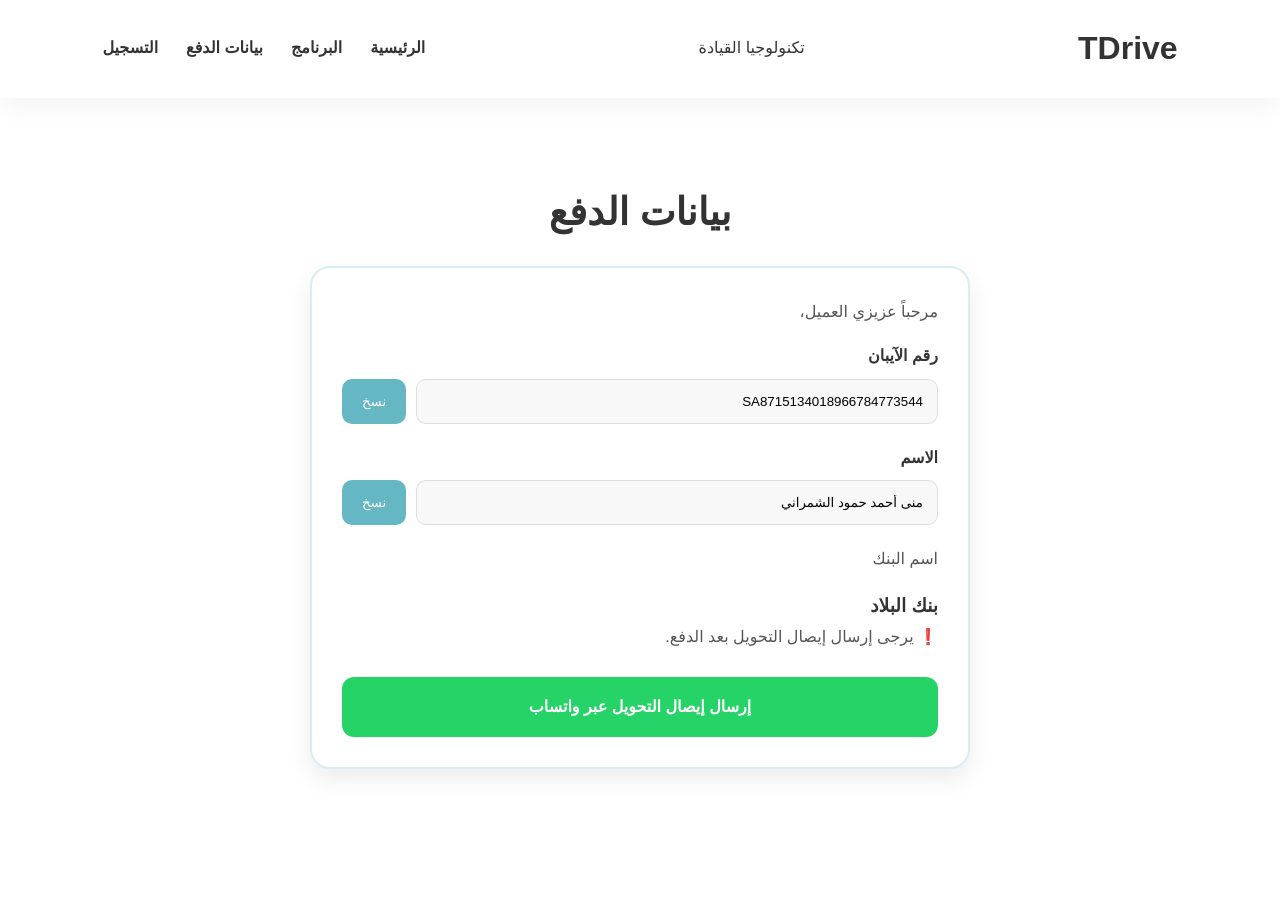
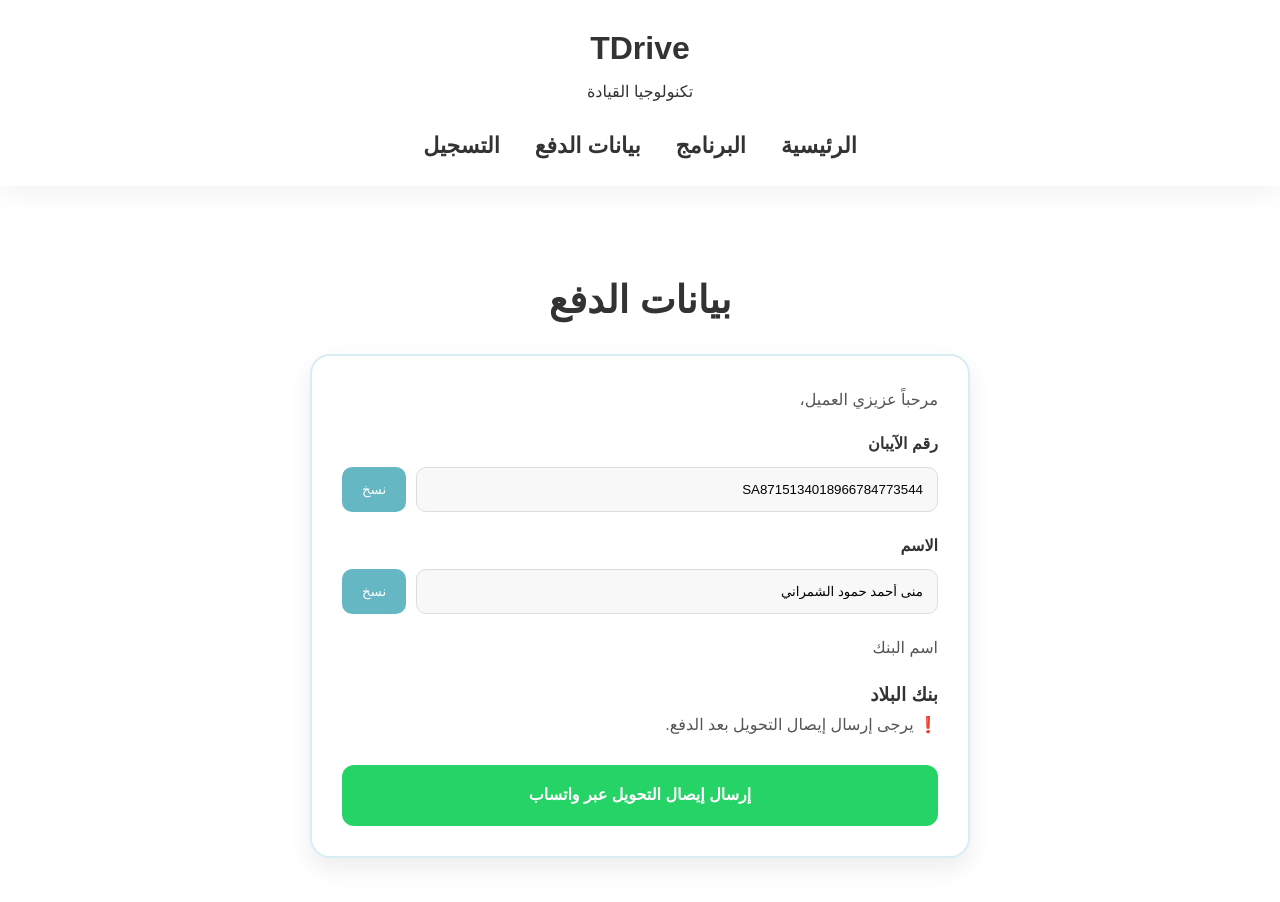
Before and after one commit to LuxM-pixel/TDrive, a plain HTML site: page payment.html in a window 1280 px wide. Before the commit the page ends 849 px from the top, so only its background shows below. Drawn offline with Linux system fonts and the light colour scheme.

Commit message:
Refactor header and nav styles in style.css
Updated header and nav styles for improved layout.

```diff
--- a/style.css
+++ b/style.css
@@ -28,9 +28,9 @@ header{
 position:sticky;
 top:0;
 display:flex;
-justify-content:space-between;
+flex-direction:column;
 align-items:center;
-padding:20px 8%;
+padding:20px;
 background:#fff;
 box-shadow:0 8px 25px rgba(0,0,0,.05);
 z-index:999;
@@ -53,14 +53,21 @@ color:#888;
 
 nav{
 display:flex;
-gap:28px;
+justify-content:center;
+align-items:center;
+gap:35px;
+margin-top:20px;
+flex-wrap:nowrap;
+overflow-x:auto;
 }
 
 nav a{
 text-decoration:none;
 color:#333;
+font-size:22px;
 font-weight:700;
 transition:.3s;
+white-space:nowrap;
 }
 
 nav a:hover{
```
